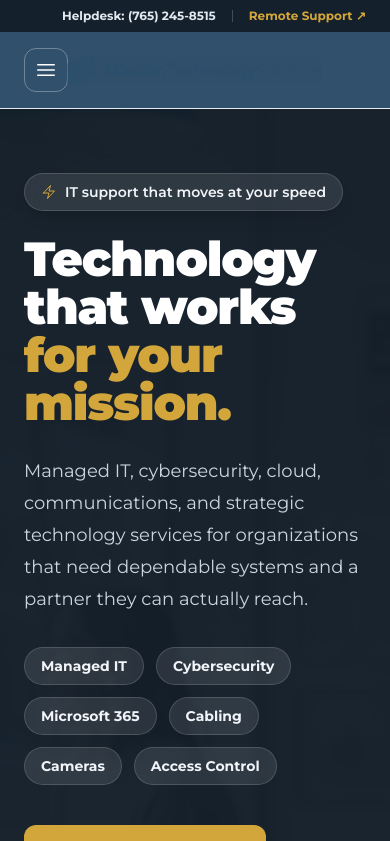
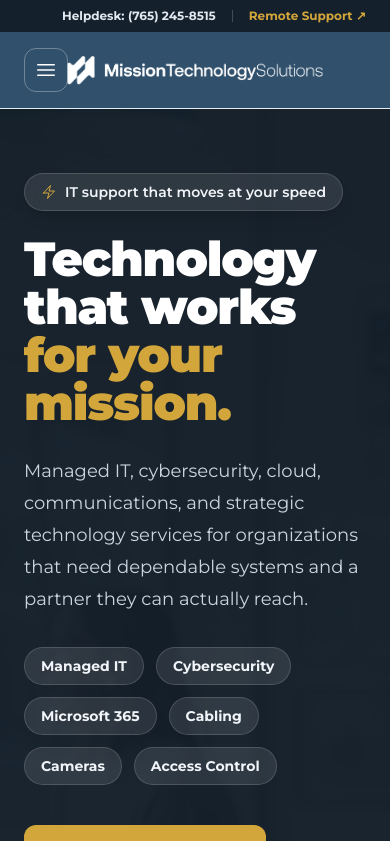
Before and after one commit to MissionTS/mts-site, a Next.js app: page / in a window 390 px wide. Shown: the top 841 px of the page. Built offline with nearby package versions, Linux system fonts and the light colour scheme.

Commit message:
Fix mobile header logo contrast

```diff
--- a/components/SiteHeader.tsx
+++ b/components/SiteHeader.tsx
@@ -29,7 +29,7 @@ export function SiteHeader() {
       </div>
       <div className="relative mx-auto flex max-w-7xl items-center justify-between bg-mission-navy px-6 py-4 lg:bg-transparent lg:px-8">
         <Link href="/" aria-label="Mission Technology Solutions home" className="shrink-0" onClick={() => setMenuOpen(false)}>
-          <Image src="/brand/mission-wordmark-mono-blue.png" alt="Mission Technology Solutions" width={2560} height={277} priority className="absolute left-1/2 top-1/2 h-auto w-[255px] -translate-x-1/2 -translate-y-1/2 sm:hidden" />
+          <Image src="/brand/mission-wordmark-white.png" alt="Mission Technology Solutions" width={4980} height={539} priority className="absolute left-1/2 top-1/2 h-auto w-[255px] -translate-x-1/2 -translate-y-1/2 sm:hidden" />
           <Image src="/brand/mission-wordmark-blue.png" alt="Mission Technology Solutions" width={4980} height={539} priority className="hidden h-auto w-[260px] sm:block xl:w-[300px]" />
         </Link>
         <nav className="hidden items-center gap-5 xl:gap-6 lg:flex" aria-label="Primary navigation">
```
